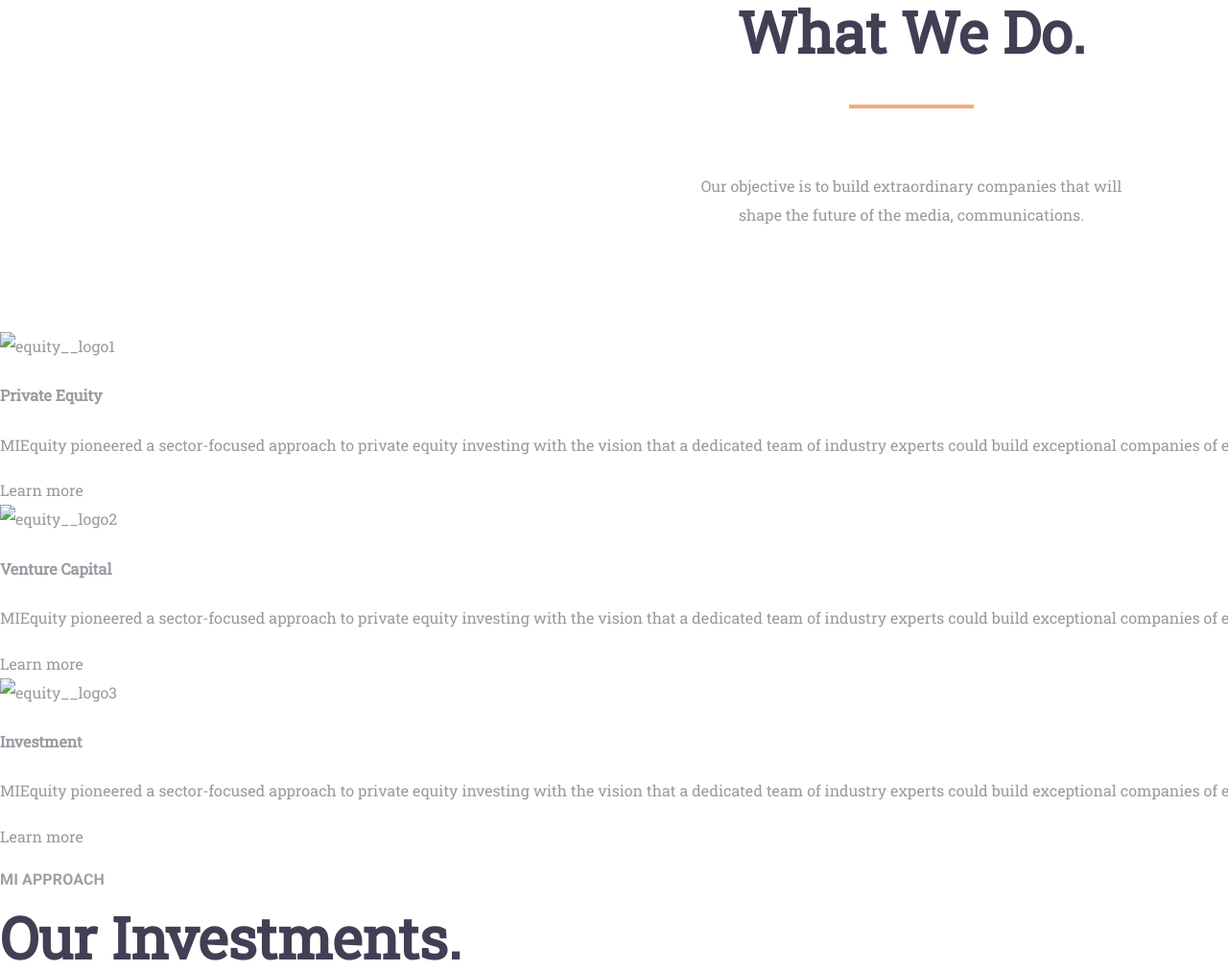
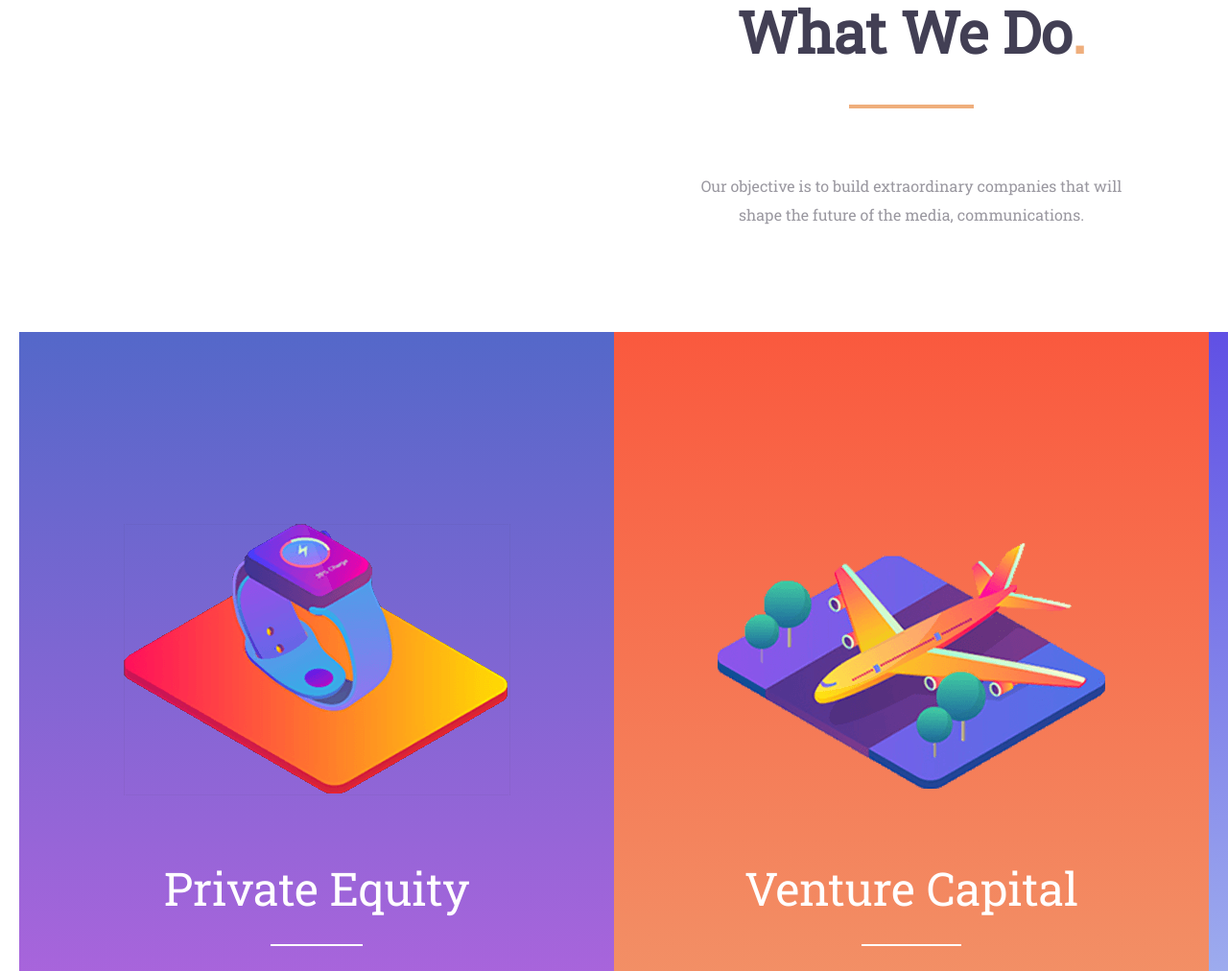
Before and after one commit to regulyarniy/miequity, a website: page source/index.html in a window 1280 px wide. Shown: the part 4408-5420 px from the top of the page at 96% size. Drawn offline with nearby package versions, Linux system fonts and the light colour scheme; files that its build step writes are made by us from their sources.

Commit message:
Stilize equity section and added some transitions

```diff
--- a/source/css/style.scss
+++ b/source/css/style.scss
@@ -94,6 +94,8 @@ $brick: #efae7c;
   text-align: center;
 
   cursor: pointer;
+
+  transition: all 0.3s ease;
 }
 
 .button--round {
@@ -146,6 +148,10 @@ $brick: #efae7c;
     background-repeat: no-repeat;
     background-position: 50% 50%;
   }
+  &:hover,
+  &:focus {
+    transform: scale(1.1);
+  }
 }
 
 .button--center {
@@ -188,6 +194,27 @@ $brick: #efae7c;
   height: 12px;
 
   background-color: $brick;
+}
+
+.button--transparent {
+  padding-right: 25px;
+  padding-left: 25px;
+
+  font-weight: 700;
+  font-size: 16px;
+  line-height: 60px;
+  font-family: $roboto;
+  color: $white;
+  text-transform: uppercase;
+  letter-spacing: 0.006em;
+
+  border: 1px solid $white;
+  &:hover,
+  &:focus {
+    color: $blue42;
+
+    background-color: $white;
+  }
 }
 
 // Header
@@ -259,6 +286,8 @@ $brick: #efae7c;
     letter-spacing: 0.16em;
 
     border: 1px solid transparent;
+
+    transition: all 0.3s ease;
     &:hover,
     &:focus {
       border: 1px solid $brick;
@@ -438,6 +467,7 @@ $brick: #efae7c;
   text-transform: uppercase;
   letter-spacing: 0.008em;
 
+  transition: all 0.3s ease;
   &:hover,
   &:focus {
     color: $brick;
@@ -730,7 +760,7 @@ $brick: #efae7c;
   padding: 0;
 }
 
-// Testimonial
+// Objective
 // =========================================================================
 
 .objective {
@@ -752,3 +782,91 @@ $brick: #efae7c;
 .section__content--centered {
   text-align: center;
 }
+
+// Equity
+// =========================================================================
+
+.equity {
+  position: relative;
+
+  display: flex;
+  flex-grow: 1;
+  min-height: 1050px;
+
+  background-color: #423f54;
+}
+
+.equity__card {
+  display: flex;
+  flex-grow: 1;
+  flex-direction: column;
+  justify-content: flex-start;
+  align-items: center;
+  width: 620px;
+}
+
+.equity__card--watches {
+  background-image: linear-gradient( 0deg, #d862e6 0%, #5468c9 100%);
+}
+
+.equity__card--plane {
+  background-image: linear-gradient( 0deg, #eeae7c 0%, #fa593e 100%);
+}
+
+.equity__card--store {
+  background-image: linear-gradient( 0deg, #c0e0f4 0%, #6050e4 100%);
+}
+
+.equity__logo {
+  position: absolute;
+  top: 200px;
+}
+
+.equity__logo--plane {
+  top: 220px;
+}
+
+.equity__logo--store {
+  top: 150px;
+}
+
+.equity__title {
+  position: relative;
+
+  margin: 0;
+  margin-top: 550px;
+  margin-bottom: 90px;
+  padding: 0;
+
+  font-weight: 400;
+  font-size: 48px;
+  line-height: 60px;
+  font-family: $roboto-slab;
+  color: $white;
+  text-transform: capitalize;
+  letter-spacing: -0.002em;
+  &::after {
+    content: "";
+    position: absolute;
+    bottom: -30px;
+    left: 35%;
+
+    width: 30%;
+    height: 2px;
+
+    background-color: $white;
+  }
+}
+
+.equity__content {
+  max-width: 380px;
+  margin: 0;
+  margin-bottom: 45px;
+  padding: 0;
+
+  font-size: 15px;
+  line-height: 26px;
+  font-family: $roboto;
+  text-align: center;
+  color: $white;
+}
--- a/source/index.html
+++ b/source/index.html
@@ -206,7 +206,7 @@
 
       <section class="section objective">
         <span class="section__label">mi approach</span>
-        <h3 class="section__title section__title--centered">What We Do.</h3>
+        <h3 class="section__title section__title--centered">What We Do<span class="brick">.</span></h3>
         <p class="section__content section__content--medium section__content--centered">
           Our objective is to build extraordinary companies that will shape the future of the media, communications.
         </p>
@@ -214,33 +214,37 @@
 
     </div>
 
+    <div class="container">
+
       <section class="section equity">
         <h3 class="section__title visually-hidden">Equity</h3>
-      <div class="equity__card">
-        <img src="img/equity__logo1.png" alt="equity__logo1" class="equity__logo equity__logo--1">
+        <div class="equity__card equity__card--watches">
+          <img class="equity__logo equity__logo--watches" src="img/equity__logo--watches.png" alt="equity__logo1">
           <h4 class="equity__title">Private Equity</h4>
           <p class="equity__content">
             MIEquity pioneered a sector-focused approach to private equity investing with the vision that a dedicated team of industry experts could build exceptional companies of enduring value. Since the firm’s inception in 1989.
           </p>
-        <a href="#" class="button button--transparent">Learn more</a>
+          <a class="button button--transparent" href="#">Learn more</a>
         </div>
-      <div class="equity__card">
-        <img src="img/equity__logo2.png" alt="equity__logo2" class="equity__logo equity__logo--2">
+        <div class="equity__card equity__card--plane">
+          <img class="equity__logo equity__logo--plane" src="img/equity__logo--plane.png" alt="equity__logo2">
           <h4 class="equity__title">Venture Capital</h4>
           <p class="equity__content">
             MIEquity pioneered a sector-focused approach to private equity investing with the vision that a dedicated team of industry experts could build exceptional companies of enduring value. Since the firm’s inception in 1989.
           </p>
-        <a href="#" class="button button--transparent">Learn more</a>
+          <a class="button button--transparent" href="#">Learn more</a>
         </div>
-      <div class="equity__card">
-        <img src="img/equity__logo3.png" alt="equity__logo3" class="equity__logo equity__logo--3">
+        <div class="equity__card equity__card--store">
+          <img class="equity__logo equity__logo--store" src="img/equity__logo--store.png" alt="equity__logo3">
           <h4 class="equity__title">Investment</h4>
           <p class="equity__content">
             MIEquity pioneered a sector-focused approach to private equity investing with the vision that a dedicated team of industry experts could build exceptional companies of enduring value. Since the firm’s inception in 1989.
           </p>
-        <a href="#" class="button button--transparent">Learn more</a>
+          <a class="button button--transparent" href="#">Learn more</a>
         </div>
       </section>
+
+    </div>
 
     <section class="section portfolio">
       <span class="section__label">mi approach</span>
```
Also changed, not shown: build/css/style.css, build/css/style.min.css, build/img/equity__logo--plane.png (added), build/img/equity__logo--store.png (added), build/img/equity__logo--watches.png (added), build/index.html, source/img/equity__logo--plane.png (added), source/img/equity__logo--store.png (added), source/img/equity__logo--watches.png (added). Lines whose indentation alone changed are shown as unchanged.
